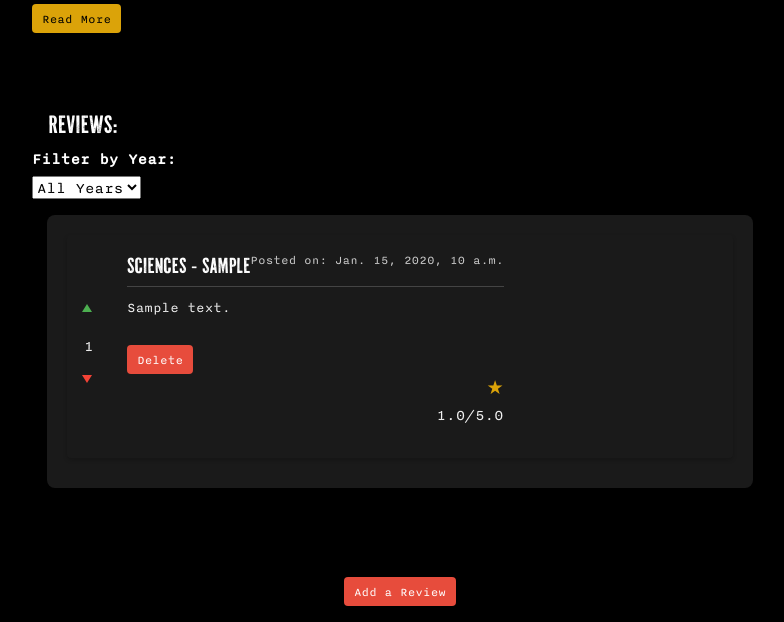
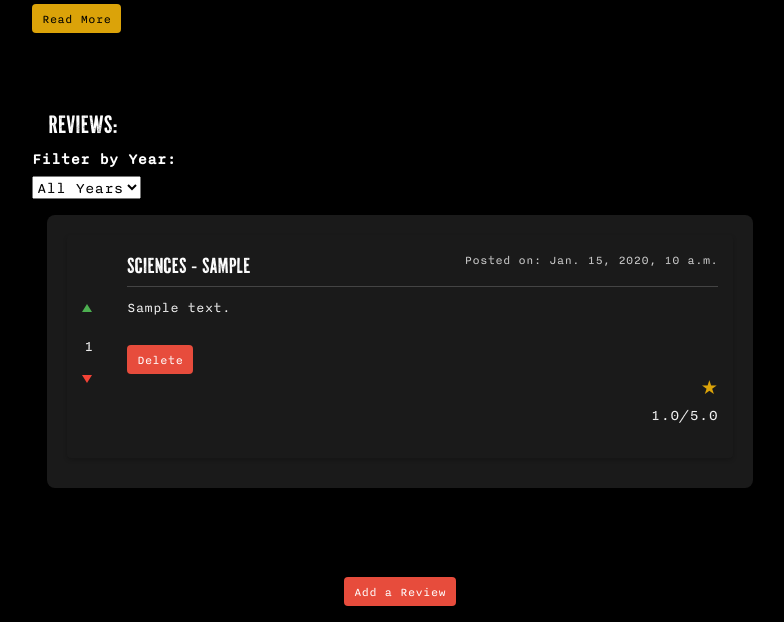
Before and after one commit to NatanAmado/AUSee, a Django app: page /courses/1/ in a window 1280 px wide. Shown: the part 345-967 px from the top of the page, without its empty margins (240-1024 px from the left). Run offline with Django 4.2, Linux system fonts and the light colour scheme; a user stored in the database is signed in; tables that the repository leaves empty hold one stand-in row (values such as "Sample post"); parts of the project's set-up code (start-up, migrations or seed data) failed here and were passed over.

Commit message:
Add review content styling: introduce CSS for '.review-content' class to ensure full width and prevent overflow in course detail template.

```diff
--- a/reviews/templates/reviews/course_detail.html
+++ b/reviews/templates/reviews/course_detail.html
@@ -176,6 +176,15 @@
         box-shadow: 0 2px 4px rgba(0, 0, 0, .2);
         position: relative;
         /* Establish a positioning context */
+    }
+
+    .review-content {
+        flex: 1;
+        /* Make the content take up all available space */
+        min-width: 0;
+        /* Prevent flex items from overflowing */
+        width: 100%;
+        /* Ensure full width */
     }
 
     .review-voting {
```
